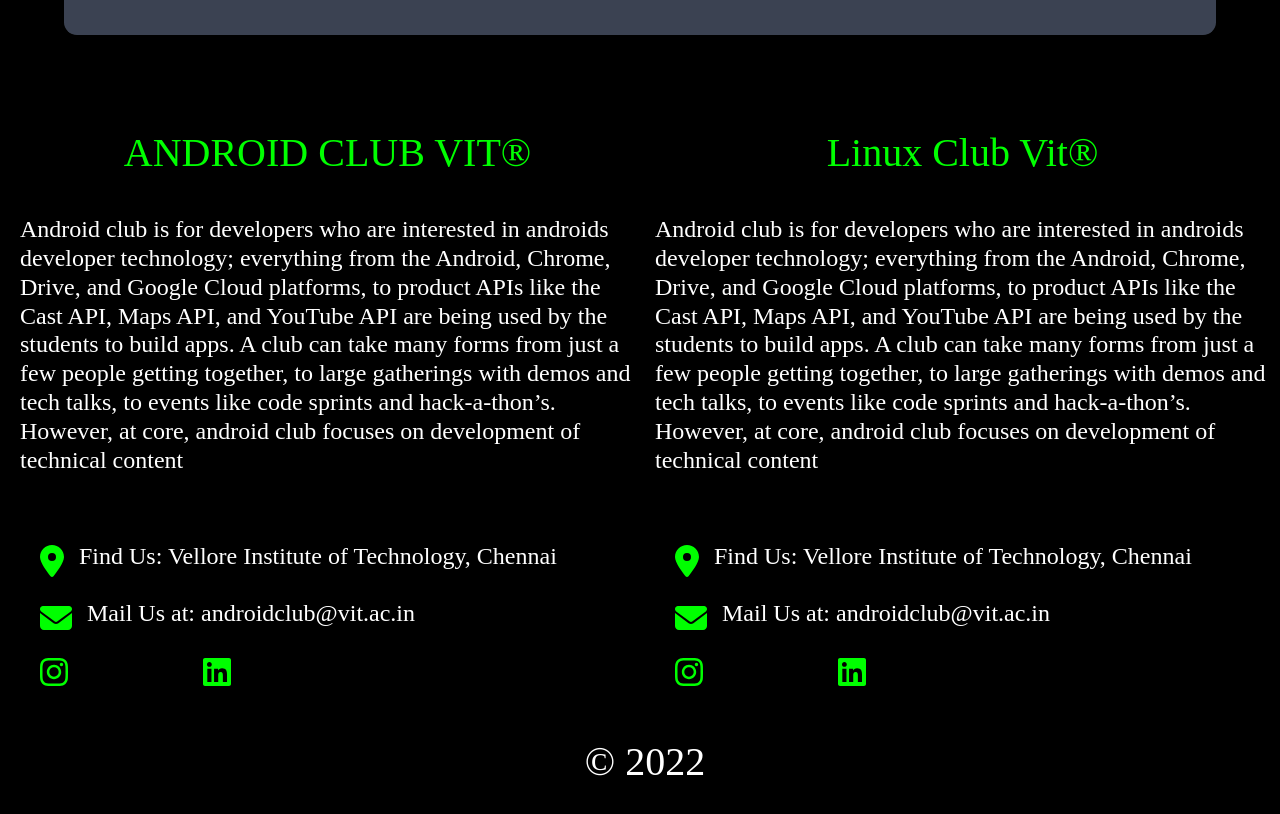
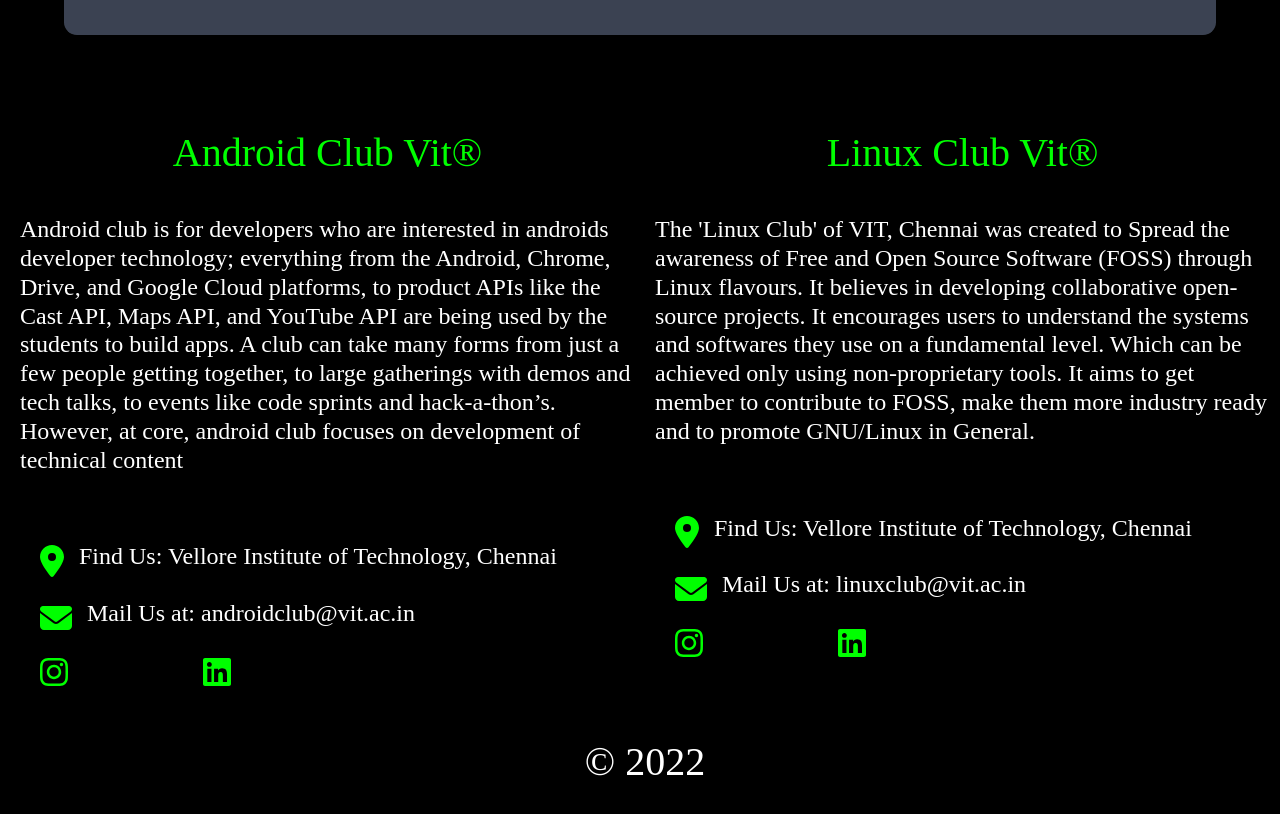
Before and after one commit to Android-Club-VITC/foss-website, a React (Create React App) app: page / in a window 1280 px wide. Shown: the part 2773-3587 px from the top of the page. Built offline with nearby package versions, Linux system fonts and the light colour scheme; a web font is replaced by a local one.

Commit message:
Modal added, everything done except changes in timeline, faq content and about us content

```diff
--- a/package.json
+++ b/package.json
@@ -3,11 +3,14 @@
   "version": "0.1.0",
   "private": true,
   "dependencies": {
+    "@emotion/react": "^11.8.1",
+    "@emotion/styled": "^11.8.1",
     "@fortawesome/fontawesome-svg-core": "^1.3.0",
     "@fortawesome/free-brands-svg-icons": "^6.0.0",
     "@fortawesome/free-regular-svg-icons": "^6.0.0",
     "@fortawesome/free-solid-svg-icons": "^6.0.0",
     "@fortawesome/react-fontawesome": "^0.1.17",
+    "@mui/material": "^5.4.4",
     "@testing-library/jest-dom": "^5.16.2",
     "@testing-library/react": "^12.1.3",
     "@testing-library/user-event": "^13.5.0",
--- a/src/components/Footer/index.js
+++ b/src/components/Footer/index.js
@@ -15,11 +15,20 @@
       <div className="footer-container">
         <div className="footer-left">
           <span style={{ display: "flex", justifyContent: "center" }}>
-            <h1 style={{ color: "lime", padding: "5px",fontWeight:'lighter',paddingBottom:20 }}>
-              ANDROID CLUB VIT®
+            <h1
+              style={{
+                color: "lime",
+                padding: "5px",
+                fontWeight: "lighter",
+                paddingBottom: 20,
+              }}
+            >
+              Android Club Vit®
             </h1>
           </span>
-          <h4 style={{ padding: "10px", color: "white",fontWeight:'lighter' }}>
+          <h4
+            style={{ padding: "10px", color: "white", fontWeight: "lighter" }}
+          >
             Android club is for developers who are interested in androids
             developer technology; everything from the Android, Chrome, Drive,
             and Google Cloud platforms, to product APIs like the Cast API, Maps
@@ -36,12 +45,14 @@
               alignItems: "center",
               justifyContent: "flex-start",
               paddingLeft: 30,
-              paddingTop:50,
+              paddingTop: 50,
               backgroundColor: "black",
             }}
           >
             <FontAwesomeIcon icon={faLocationDot} color={"lime"} size="2xl" />
-            <h4 style={{ marginLeft: 15,color:'white',fontWeight:'lighter' }}>
+            <h4
+              style={{ marginLeft: 15, color: "white", fontWeight: "lighter" }}
+            >
               Find Us: Vellore Institute of Technology, Chennai{" "}
             </h4>
           </div>
@@ -57,7 +68,9 @@
           >
             {" "}
             <FontAwesomeIcon icon={faEnvelope} color={"lime"} size="2xl" />
-            <h4 style={{ marginLeft: 15,color:'white',fontWeight:'lighter'  }}>
+            <h4
+              style={{ marginLeft: 15, color: "white", fontWeight: "lighter" }}
+            >
               Mail Us at: androidclub@vit.ac.in{" "}
             </h4>
           </div>
@@ -73,26 +86,38 @@
               backgroundColor: "black",
             }}
           >
-            <FontAwesomeIcon icon={faInstagram} size="2xl" color={"lime"} />
-            <FontAwesomeIcon icon={faLinkedin} size="2xl"  color={"lime"} />
+            <FontAwesomeIcon icon={faInstagram} size="2xl" color={"lime"} onClick={(e) => {
+      e.preventDefault();
+      window.location.href='https://www.instagram.com/androidvitc'}}/>
+            <FontAwesomeIcon icon={faLinkedin} size="2xl" color={"lime"} onClick={(e) => {
+      e.preventDefault();
+      window.location.href='https://www.linkedin.com/company/android-club-vitc/mycompany/'}}/>
           </div>
         </div>
 
         <div className="footer-right">
-        <span style={{ display: "flex", justifyContent: "center" }}>
-            <h1 style={{ color: "lime", padding: "5px",fontWeight:'lighter',paddingBottom:20 }}>
+          <span style={{ display: "flex", justifyContent: "center" }}>
+            <h1
+              style={{
+                color: "lime",
+                padding: "5px",
+                fontWeight: "lighter",
+                paddingBottom: 20,
+              }}
+            >
               Linux Club Vit®
             </h1>
           </span>
-          <h4 style={{ padding: "10px", color: "white",fontWeight:'lighter' }}>
-            Android club is for developers who are interested in androids
-            developer technology; everything from the Android, Chrome, Drive,
-            and Google Cloud platforms, to product APIs like the Cast API, Maps
-            API, and YouTube API are being used by the students to build apps. A
-            club can take many forms from just a few people getting together, to
-            large gatherings with demos and tech talks, to events like code
-            sprints and hack-a-thon’s. However, at core, android club focuses on
-            development of technical content
+          <h4
+            style={{ padding: "10px", color: "white", fontWeight: "lighter" }}
+          >
+            The 'Linux Club' of VIT, Chennai was created to Spread the awareness
+            of Free and Open Source Software (FOSS) through Linux flavours. It
+            believes in developing collaborative open-source projects. It
+            encourages users to understand the systems and softwares they use on
+            a fundamental level. Which can be achieved only using
+            non-proprietary tools. It aims to get member to contribute to FOSS,
+            make them more industry ready and to promote GNU/Linux in General.
           </h4>
 
           <div
@@ -101,12 +126,14 @@
               alignItems: "center",
               justifyContent: "flex-start",
               paddingLeft: 30,
-              paddingTop:50,
+              paddingTop: 50,
               backgroundColor: "black",
             }}
           >
-            <FontAwesomeIcon icon={faLocationDot}  color={"lime"}  size="2xl" />
-            <h4 style={{ marginLeft: 15,color:'white',fontWeight:'lighter'  }}>
+            <FontAwesomeIcon icon={faLocationDot} color={"lime"} size="2xl" />
+            <h4
+              style={{ marginLeft: 15, color: "white", fontWeight: "lighter" }}
+            >
               Find Us: Vellore Institute of Technology, Chennai{" "}
             </h4>
           </div>
@@ -121,9 +148,11 @@
             }}
           >
             {" "}
-            <FontAwesomeIcon icon={faEnvelope}  color={"lime"}  size="2xl" />
-            <h4 style={{ marginLeft: 15,color:'white',fontWeight:'lighter'  }}>
-              Mail Us at: androidclub@vit.ac.in{" "}
+            <FontAwesomeIcon icon={faEnvelope} color={"lime"} size="2xl"   />
+            <h4
+              style={{ marginLeft: 15, color: "white", fontWeight: "lighter" }}
+            >
+              Mail Us at: linuxclub@vit.ac.in{" "}
             </h4>
           </div>
           <div
@@ -138,12 +167,27 @@
               backgroundColor: "black",
             }}
           >
-            <FontAwesomeIcon icon={faInstagram}  color={"lime"}  size="2xl" />
-            <FontAwesomeIcon icon={faLinkedin}   color={"lime"}  size="2xl" />
-
+            <FontAwesomeIcon icon={faInstagram} color={"lime"} size="2xl" onClick={(e) => {
+      e.preventDefault();
+      window.location.href='https://www.instagram.com/lugvitc/';
+      }}/>
+            <FontAwesomeIcon icon={faLinkedin} color={"lime"} size="2xl" onClick={(e) => {
+      e.preventDefault();
+      window.location.href='https://www.youtube.com/watch?v=dQw4w9WgXcQ';
+      }}  />
+          </div>
         </div>
+        <div
+          style={{
+            width: "100%",
+            padding: 50,
+            display: "flex",
+            justifyContent: "center",
+            color: "white",
+          }}
+        >
+          <h1>© 2022</h1>{" "}
         </div>
-        <div style={{width:'100%',padding:50,display:'flex',justifyContent:'center',color:'white'}}><h1>© 2022</h1> </div>
       </div>
     </>
   );
--- a/src/components/Landing/index.js
+++ b/src/components/Landing/index.js
@@ -2,8 +2,32 @@
 import { Helmet } from "react-helmet";
 import { Fade } from "react-reveal";
 import './index.css';
+import Modal from '@mui/material/Modal';
+import Typography from '@mui/material/Typography';
+import Box from '@mui/material/Box';
+import Button from '@mui/material/Button';
 
 export default function Landing(props) {
+    const [open, setOpen] = React.useState(false);
+  const handleOpen = () => setOpen(true);
+  const handleClose = () => setOpen(false);
+
+  const style = {
+    display:'flex',
+    justifyContent:'center',
+    alignItems:'center',
+    flexDirection:'column',
+    position: 'absolute',
+    top: '50%',
+    left: '50%',
+    transform: 'translate(-50%, -50%)',
+    width: 'auto',
+    height:'auto',
+    bgcolor: "#000D1a",
+    border: '2px solid #000',
+    boxShadow: 24,
+    p: 4,
+  };
     return (<>
             <canvas id="matrix">
             </canvas>
@@ -37,11 +61,14 @@
                     $(Event.Date): 17th March 2021
                 </div>
                 <div className="landing-buttons">
-                    <button className="landing-register">
+                    <button className="landing-register" onClick={handleOpen}>
                         REGISTER
                         <i className="fa-solid fa-right-to-bracket"></i>
                     </button>
-                    <button className="landing-register landing-discord">
+                    <button className="landing-register landing-discord" onClick={(e) => {
+      e.preventDefault();
+      window.location.href='https://discord.gg/xK23wBty';
+      }}>
                         <i className="fab fa-discord"></i>
                         DISCORD
                     </button>
@@ -51,6 +78,23 @@
                 <script scr={require("./script.js")} defer />
             </Helmet>
         </div>
+        <Modal
+        open={open}
+        onClose={handleClose}
+        aria-labelledby="modal-modal-title"
+        aria-describedby="modal-modal-description"
+      >
+        <Box sx={style}>
+          <Typography id="modal-modal-title" variant="h6" component="h2" color="common.white">
+          <h1 sx={{color:'white'}}> Registrations</h1>
+          </Typography>
+          <Typography id="modal-modal-description" sx={{ mt: 2 }} color="common.white">
+          <h1 sx={{fontColor:'white'}}> Opening Soon!</h1>
+
+          </Typography>
+          <Button  variant="contained" onClick={handleClose}>Close</Button>
+        </Box>
+      </Modal>
     </>
     );
 }
```
